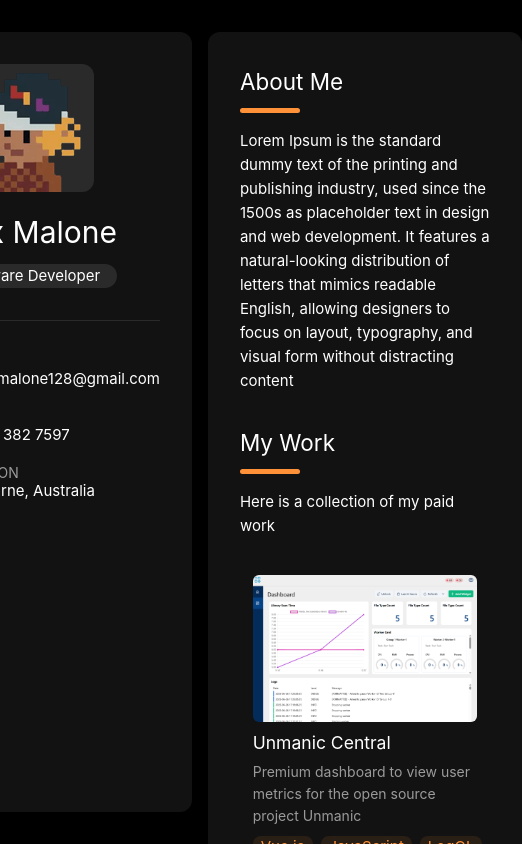
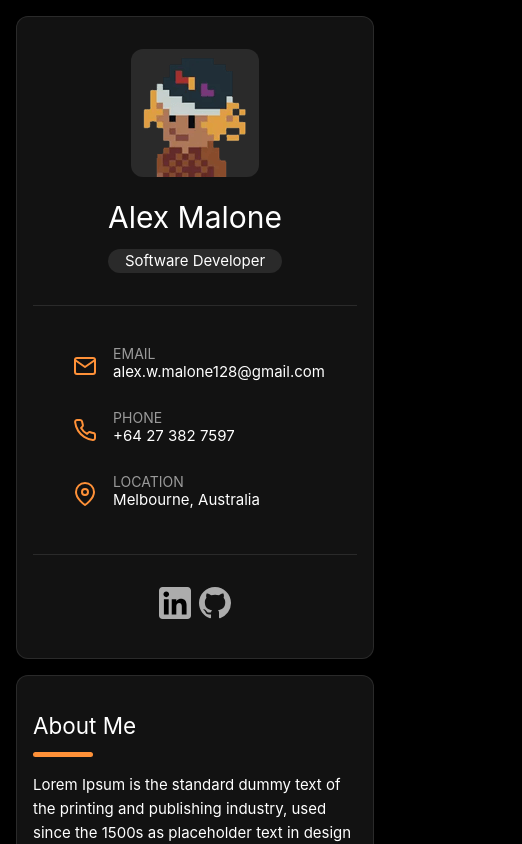
Before and after one commit to adub20018/portfolio-v2, a Vue app: page / in a window 390 px wide. Shown: the top 844 px of the page, 522 px wide, since content can reach past the window. Built offline with nearby package versions, Linux system fonts and the light colour scheme.

Commit message:
made mobile responsive

```diff
--- a/src/App.vue
+++ b/src/App.vue
@@ -19,21 +19,15 @@ main {
   gap: 1rem;
 }
 
-@media (min-width: 1024px) {
-  header {
-    display: flex;
-    place-items: center;
-    padding-right: calc(var(--section-gap) / 2);
+@media screen and (max-width: 972px) {
+  main {
+    flex-direction: column;
   }
+}
 
-  .logo {
-    margin: 0 2rem 0 0;
-  }
-
-  header .wrapper {
-    display: flex;
-    place-items: flex-start;
-    flex-wrap: wrap;
+@media screen and (max-width: 500px) {
+  main {
+    padding: 1rem;
   }
 }
 </style>
--- a/src/assets/main.css
+++ b/src/assets/main.css
@@ -7,6 +7,7 @@
   background-color: var(--color-background-light);
   border-radius: 12px;
   padding: 2rem;
+  border: 1px solid var(--color-background-transparent);
 }
 
 .text-passive {
@@ -15,7 +16,7 @@
 }
 
 .section {
-  margin-bottom: 2rem;
+  margin-bottom: 3rem;
 }
 
 a {
@@ -43,3 +44,9 @@ a {
     background-color: hsla(160, 100%, 37%, 0.2);
   } */
 }
+
+@media screen and (max-width: 500px) {
+  .card {
+    padding: 2rem 1rem;
+  }
+}
--- a/src/components/Content.vue
+++ b/src/components/Content.vue
@@ -23,8 +23,8 @@
           />
           <h3 class="project-title">Unmanic Central</h3>
           <p class="project-description">
-            Premium dashboard to view user metrics for the open source project
-            Unmanic
+            Premium dashboard for users to view metrics for the open source
+            project Unmanic
           </p>
           <div class="tags">
             <p>Vue.js</p>
@@ -144,7 +144,8 @@
 .project {
   text-decoration: none;
   color: var(--color-text);
-  margin-top: 1.5rem;
+  margin-top: 0.5rem;
+  margin-bottom: 1.5rem;
   padding: 0.8rem;
   transition: ease-in-out 0.2s;
   border-radius: 1rem;
--- a/src/components/Profile.vue
+++ b/src/components/Profile.vue
@@ -14,44 +14,40 @@
     <div class="divider"></div>
 
     <div class="contact">
-      <div class="contact-link">
+      <a class="contact-link" href="mailto:alex.w.malone128@gmail.com">
         <div class="icon-container">
           <img src="../assets/mail-logo.svg" />
         </div>
         <div class="contact-content">
           <p class="text-passive">EMAIL</p>
-          <a href="mailto:alex.w.malone128@gmail.com">
-            alex.w.malone128@gmail.com
-          </a>
+          <p>alex.w.malone128@gmail.com</p>
         </div>
-      </div>
-      <div class="contact-link">
+      </a>
+      <a class="contact-link" href="tel:alex.w.malone128@gmail.com">
         <div class="icon-container">
           <img src="../assets/phone.svg" />
         </div>
         <div class="contact-content">
           <p class="text-passive">PHONE</p>
-          <a href="tel:alex.w.malone128@gmail.com"> +64 27 382 7597 </a>
+          <p>+64 27 382 7597</p>
         </div>
-      </div>
-      <div class="contact-link">
+      </a>
+      <a
+        class="contact-link"
+        href="https://www.google.com/maps/place/melbourne/data=!4m2!3m1!1s0x6ad646b5d2ba4df7:0x4045675218ccd90?sa=X&ved=1t:155783&ictx=111"
+        target="_blank"
+      >
         <div class="icon-container">
           <img src="../assets/map-pin.svg" />
         </div>
         <div class="contact-content">
           <p class="text-passive">LOCATION</p>
-          <a
-            href="https://www.google.com/maps/place/melbourne/data=!4m2!3m1!1s0x6ad646b5d2ba4df7:0x4045675218ccd90?sa=X&ved=1t:155783&ictx=111"
-            target="_blank"
-            >Melbourne, Australia</a
-          >
+          <p>Melbourne, Australia</p>
         </div>
-      </div>
+      </a>
     </div>
 
-    <ul class="contacts-list">
-      <li class="contact-item"></li>
-    </ul>
+    <div class="divider"></div>
 
     <!-- <div class="nav">
       <a>About Me</a>
@@ -143,18 +139,24 @@
   flex-direction: column;
 }
 
-.contacts-list {
-  list-style-type: none;
+.contact {
+  display: flex;
+  flex-direction: column;
+  gap: 0.5rem;
 }
 .contact-link {
   display: flex;
   gap: 0.5rem;
   line-height: 1.2;
-  margin-bottom: 1rem;
-}
-.contact-link a {
   color: var(--color-text);
   text-decoration: none;
+  border-radius: 0.5rem;
+  padding: 0.5rem;
+}
+.contact-link:hover {
+  background-color: var(--color-background-transparent);
+}
+.contact-link {
 }
 .icon-container {
   /* background-color: var(--color-background-transparent); */
@@ -173,4 +175,15 @@
   justify-content: flex-start;
   gap: 0.5rem;
 }
+
+@media screen and (max-width: 972px) {
+  .profile-card {
+    position: static;
+    align-items: center;
+    max-height: 100%;
+  }
+  .social-links > div {
+    justify-content: center;
+  }
+}
 </style>
```
